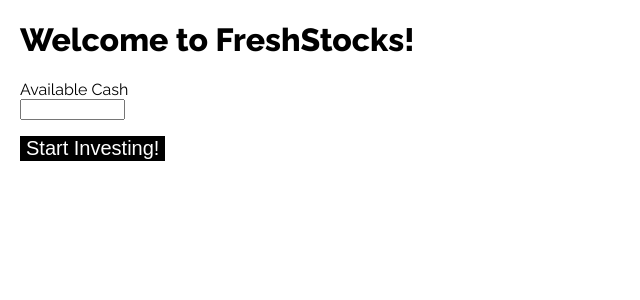
After one commit to rikuh00/FreshStocks, a Flask app: page /home in a window 1280 px wide. The commit adds this page. Shown: the top 300 px of the page, without its empty margins (0-640 px from the left). Run offline with Flask 2, Linux system fonts and the light colour scheme.

Commit message:
More design changes

```diff
--- a/Asset.py
+++ b/Asset.py
@@ -77,15 +77,12 @@ class Asset():
             _signal['cash'] = cash_list
             _signal['cash'].iloc[-1] += (_signal.position.sum() * _signal['close'].iloc[-1])
             _std = _signal.cash.std()
-            print(_signal.head())
-            print('{}: {}'.format(strat_dict[_strat], _std))
             if final_std is None or _std < final_std: #updating these variables to reflect the best strategy
                     final_std = _std
                     final_signal = _signal
                     strat = strat_dict[_strat]
 
         # Determining Buy/Sell Instructions based on the best strategy
-        print('The best strategy is {}'.format(strat))
         if strat == 'Long MA':
             curr_price = self.ma.close.iloc[-1]
             avg = self.ma.long_ma.iloc[-1]
--- a/execute_order.py
+++ b/execute_order.py
@@ -4,7 +4,6 @@ def execute_order(initial_cash, _asset_list):
     asset_list = []
     for asset in _asset_list:
         name = asset[0] #e.g. Spotify
-        print(name)
         ticker = asset[1] #e.g. "SPOT"
         asset_level = asset[2] #e.g. 2 (for already having 2 shares)
         _asset = Asset(name, ticker)
--- a/main.py
+++ b/main.py
@@ -3,13 +3,24 @@ from flask import Flask, render_template, redirect
 from form_config import Config
 from execute_order import execute_order
 from stock_form import StockForm
+from welcome_form import WelcomeForm
 from stock_suggestion import interest_stocks
 from stock_suggestion import interest_function
 
 app = Flask(__name__)
 app.config['SEND_FILE_MAX_AGE_DEFAULT'] = 0
 app.config.from_object(Config)
+avail_cash = 0
+@app.route('/home', methods=['GET', 'POST'])
+def home():
+    form =  WelcomeForm()
+    if form.validate_on_submit():
+        avail_cash = form.cash.data
+        return redirect('/index')
+    return render_template('home.html', title='Welcome!', form=form)
 
+    # don't need to test request.method == 'GET'
+    return render_template('survey.html')
 @app.route('/', methods=['GET', 'POST'])
 @app.route('/index', methods=['GET', 'POST'])
 def index():
@@ -49,4 +60,5 @@ def interests_page():
                            technology_list=technology_list,
                            form=form)
 
+
 app.run(debug=True)
--- a/static/stylesheets/style.css
+++ b/static/stylesheets/style.css
@@ -66,3 +66,10 @@ body {
     margin-left: 0px;
     margin-right: 0px;
 }
+
+#interests, #home, #submit{
+    background: black;
+    border: none;
+    color: white;;
+    font-size: 20px;
+}
--- /dev/null
+++ b/templates/home.html
@@ -0,0 +1,24 @@
+<!DOCTYPE html>
+<html lang="en">
+<head>
+    <meta charset="UTF-8">
+    <meta name="viewport"
+        content="width=device-width, user-scalable=no, initial-scale=1.0, maximum-scale=1.0, minimum-scale=1.0">
+    <title>{{ title }}</title>
+    <link rel="stylesheet"
+        href="https://fonts.googleapis.com/css?family=Raleway:400,800">
+    <link rel="stylesheet" href="{{ url_for('static',filename='stylesheets/style.css') }}">
+    <link href="{{ url_for('static',filename='img/favicon.ico') }}" rel="shortcut icon"/>
+</head>
+<body>
+    <h1>Welcome to FreshStocks!</h1>
+    <form action="" method="post" novalidate>
+        {{ form.hidden_tag() }}
+        <p>
+            {{ form.cash.label }} <br>
+            {{ form.cash(size=10) }}
+        </p>
+        <p>{{ form.submit() }}</p>
+    </form>
+</body>
+</html>
--- a/templates/index.html
+++ b/templates/index.html
@@ -27,7 +27,6 @@
                     <div class="stock">
                         <h1>{{ asset_list[0][0].name }}</h1>
                         <p>{{ asset_list[0][1] }}</p>
-                        <img src="{{ url_for('static',filename='img/static.png') }}" alt="Stock">
 
                     </div>
                     <div class="stock">
--- /dev/null
+++ b/welcome_form.py
@@ -0,0 +1,7 @@
+from flask_wtf import FlaskForm
+from wtforms import StringField, FloatField, BooleanField, SubmitField
+from wtforms.validators import DataRequired
+
+class WelcomeForm(FlaskForm):
+    cash = FloatField('Available Cash', validators=[DataRequired()])
+    submit = SubmitField('Start Investing!')
```
